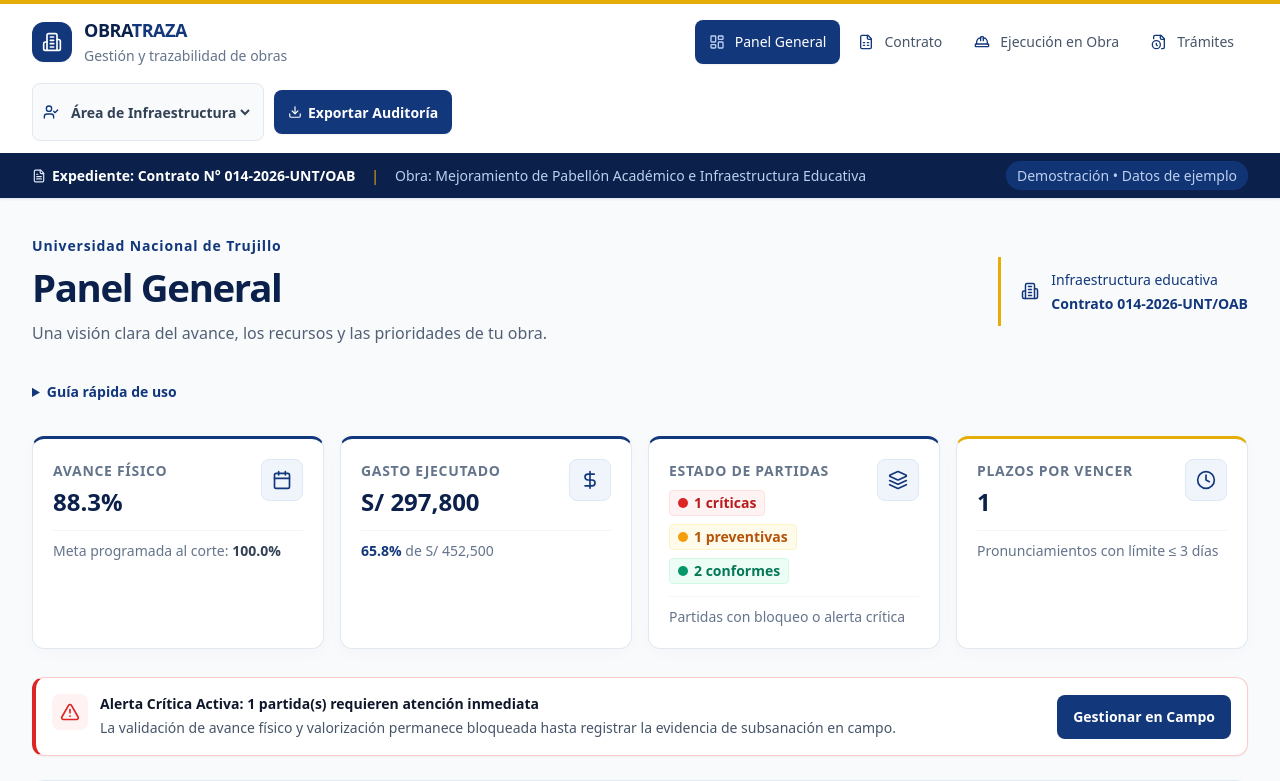
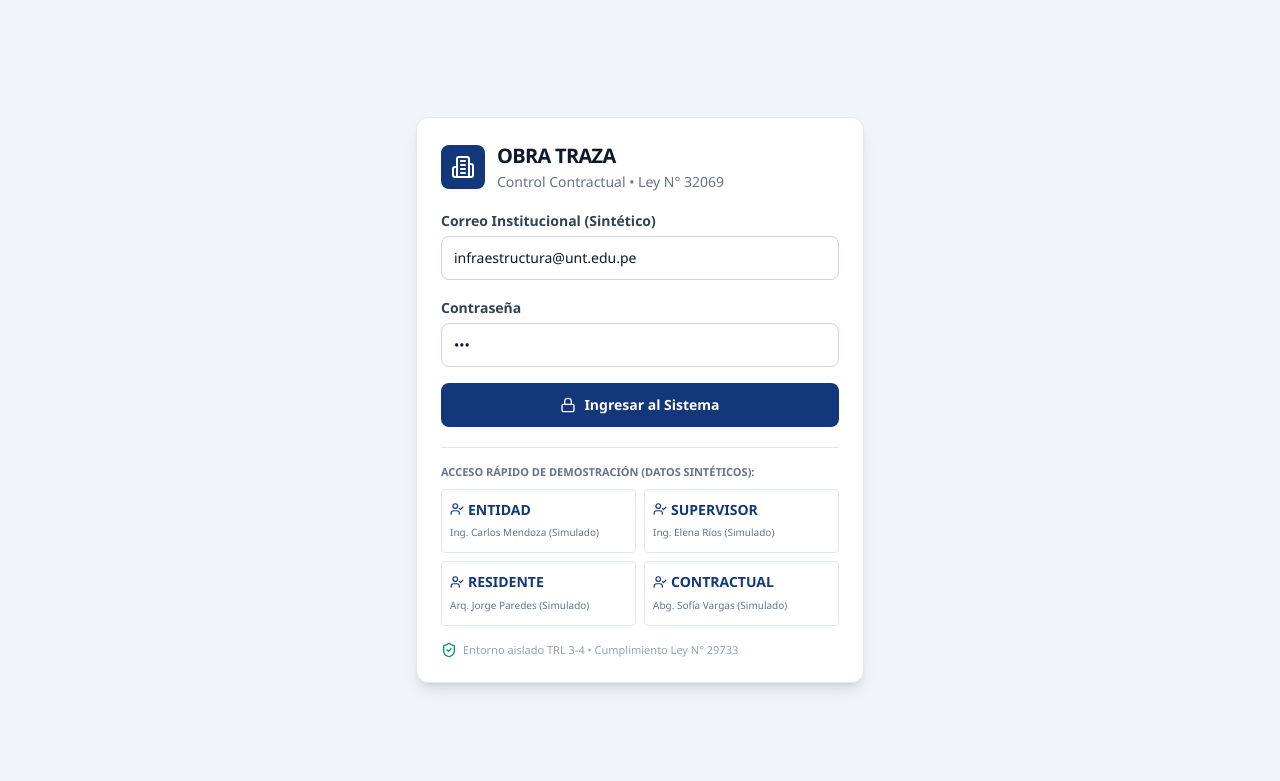
Before and after one commit to RERRl11/obra-traza-mvp, a React (Vite) app: page / in a window 1280 px wide. Shown: the top 781 px of the page. Built offline with nearby package versions, Linux system fonts and the light colour scheme; the HTML template or start-up script is replaced by a standard one.

Commit message:
Agrega login y persistencia de datos

```diff
--- a/src/App.jsx
+++ b/src/App.jsx
@@ -19,8 +19,27 @@ import {
   FileText,
   Layers,
   Scale,
-  Clock
+  Clock,
+  LogOut
 } from 'lucide-react';
+import LoginScreen from './components/LoginScreen';
+
+function usePersistentState(key, initialValue) {
+  const [state, setState] = React.useState(() => {
+    try {
+      const saved = localStorage.getItem(key);
+      return saved ? JSON.parse(saved) : initialValue;
+    } catch {
+      return initialValue;
+    }
+  });
+
+  React.useEffect(() => {
+    localStorage.setItem(key, JSON.stringify(state));
+  }, [key, state]);
+
+  return [state, setState];
+}
 
 // DATOS SINTÉTICOS INICIALES (Proyecto Simulado: Infraestructura Educativa / Universitaria)
 const INITIAL_PARTIDAS = [
@@ -210,11 +229,12 @@ function evaluarEstadoPartida(p) {
 export default function App() {
   const [notice, setNotice] = useState(null);
   const [activeTab, setActiveTab] = useState('dashboard');
-  const [rolActivo, setRolActivo] = useState('Área de Infraestructura (Entidad)');
-  const [partidas, setPartidas] = useState(INITIAL_PARTIDAS);
-  const [validacionesDoc, setValidacionesDoc] = useState(INITIAL_VALIDACIONES_DOC);
-  const [tramites, setTramites] = useState(INITIAL_TRAMITES);
-  const [bitacora, setBitacora] = useState(INITIAL_BITACORA);
+  const [usuarioActual, setUsuarioActual] = useState(null);
+  const [rolActivo, setRolActivo] = useState('Área de Infraestructura / Entidad');
+  const [partidas, setPartidas] = usePersistentState('obra-traza-partidas', INITIAL_PARTIDAS);
+  const [validacionesDoc, setValidacionesDoc] = usePersistentState('obra-traza-validaciones-doc', INITIAL_VALIDACIONES_DOC);
+  const [tramites, setTramites] = usePersistentState('obra-traza-tramites', INITIAL_TRAMITES);
+  const [bitacora, setBitacora] = usePersistentState('obra-traza-bitacora', INITIAL_BITACORA);
 
   // Estados Módulo 2 (Campo)
   const [selectedPartida, setSelectedPartida] = useState('03.02');
@@ -405,6 +425,17 @@ export default function App() {
     { id: 'tramites', label: 'Trámites', sub: 'Plazos Legales', icon: FileClock }
   ];
 
+  if (!usuarioActual) {
+    return (
+      <LoginScreen
+        onLogin={(usuario) => {
+          setUsuarioActual(usuario);
+          setRolActivo(usuario.etiquetaRol);
+        }}
+      />
+    );
+  }
+
   return (
     <div className="min-h-screen flex flex-col bg-slate-50 text-slate-800 font-sans">
       {/* =====================================================================
@@ -469,12 +500,22 @@ export default function App() {
                   aria-label="Seleccionar rol de usuario"
                   className="bg-transparent text-xs font-semibold text-slate-700 focus:outline-none cursor-pointer"
                 >
-                  <option value="Área de Infraestructura (Entidad)">Área de Infraestructura</option>
-                  <option value="Ing. Carlos Mendoza (Supervisor)">Supervisor de Obra</option>
-                  <option value="Ing. María Torres (Residente)">Residente de Obra</option>
-                  <option value="Abg. Luis Rojas (Gestión Contractual)">Gestión Contractual</option>
+                  <option value="Área de Infraestructura / Entidad">Área de Infraestructura</option>
+                  <option value="Supervisor de Obra">Supervisor de Obra</option>
+                  <option value="Residente de Obra">Residente de Obra</option>
+                  <option value="Gestión Contractual">Gestión Contractual</option>
                 </select>
               </div>
+
+              <button
+                onClick={() => setUsuarioActual(null)}
+                aria-label={`Cerrar sesión de ${usuarioActual.nombre}`}
+                title="Cerrar sesión"
+                className="flex items-center gap-1.5 border border-slate-200 hover:bg-slate-50 text-slate-600 text-xs font-semibold px-3 py-2 rounded-lg transition cursor-pointer"
+              >
+                <LogOut className="w-3.5 h-3.5" />
+                <span className="hidden md:inline">Salir</span>
+              </button>
 
               <button
                 onClick={handleExportarReporte}
--- /dev/null
+++ b/src/components/LoginScreen.jsx
@@ -0,0 +1,100 @@
+import React, { useState } from 'react';
+import { ShieldCheck, Lock, UserCheck, Building2 } from 'lucide-react';
+import { USUARIOS_SINTETICOS } from '../data/mockUsers';
+
+export default function LoginScreen({ onLogin }) {
+  const [email, setEmail] = useState('infraestructura@unt.edu.pe');
+  const [password, setPassword] = useState('123');
+  const [error, setError] = useState('');
+
+  const handleSubmit = (e) => {
+    e.preventDefault();
+    const encontrado = USUARIOS_SINTETICOS.find(
+      (u) => u.usuario === email.trim() && u.password === password
+    );
+    if (!encontrado) {
+      setError('Credenciales inválidas. Usa uno de los perfiles sintéticos.');
+      return;
+    }
+    onLogin(encontrado);
+  };
+
+  return (
+    <div className="min-h-screen bg-slate-100 flex items-center justify-center p-4">
+      <div className="max-w-md w-full bg-white rounded-xl shadow-lg border border-slate-200 p-6">
+        <div className="flex items-center gap-3 mb-4">
+          <div className="p-2.5 bg-blue-900 text-white rounded-lg">
+            <Building2 className="w-6 h-6" />
+          </div>
+          <div>
+            <h1 className="text-xl font-bold text-slate-900">OBRA TRAZA</h1>
+            <p className="text-xs text-slate-500">Control Contractual • Ley N° 32069</p>
+          </div>
+        </div>
+
+        <form onSubmit={handleSubmit} className="space-y-4">
+          <div>
+            <label className="block text-xs font-semibold text-slate-700 mb-1">
+              Correo Institucional (Sintético)
+            </label>
+            <input
+              type="email"
+              value={email}
+              onChange={(e) => setEmail(e.target.value)}
+              className="w-full px-3 py-2 border border-slate-300 rounded-lg text-sm"
+              required
+            />
+          </div>
+
+          <div>
+            <label className="block text-xs font-semibold text-slate-700 mb-1">
+              Contraseña
+            </label>
+            <input
+              type="password"
+              value={password}
+              onChange={(e) => setPassword(e.target.value)}
+              className="w-full px-3 py-2 border border-slate-300 rounded-lg text-sm"
+              required
+            />
+          </div>
+
+          {error && <p className="text-xs text-red-600 font-medium">{error}</p>}
+
+          <button
+            type="submit"
+            className="w-full bg-blue-900 hover:bg-blue-800 text-white font-semibold py-2.5 rounded-lg text-sm flex items-center justify-center gap-2"
+          >
+            <Lock className="w-4 h-4" /> Ingresar al Sistema
+          </button>
+        </form>
+
+        <div className="mt-5 pt-4 border-t border-slate-200">
+          <p className="text-[11px] font-semibold text-slate-500 uppercase mb-2">
+            Acceso rápido de demostración (Datos Sintéticos):
+          </p>
+          <div className="grid grid-cols-2 gap-2">
+            {USUARIOS_SINTETICOS.map((u) => (
+              <button
+                key={u.id}
+                type="button"
+                onClick={() => onLogin(u)}
+                className="text-left p-2 rounded border border-slate-200 hover:border-blue-600 hover:bg-blue-50 transition text-xs"
+              >
+                <div className="font-bold text-blue-900 flex items-center gap-1">
+                  <UserCheck className="w-3.5 h-3.5" /> {u.rol}
+                </div>
+                <div className="text-[10px] text-slate-500 truncate">{u.nombre}</div>
+              </button>
+            ))}
+          </div>
+        </div>
+
+        <div className="mt-4 flex items-center gap-1.5 text-[11px] text-slate-400">
+          <ShieldCheck className="w-4 h-4 text-emerald-600 shrink-0" />
+          <span>Entorno aislado TRL 3-4 • Cumplimiento Ley N° 29733</span>
+        </div>
+      </div>
+    </div>
+  );
+}
--- /dev/null
+++ b/src/data/mockUsers.js
@@ -0,0 +1,38 @@
+export const USUARIOS_SINTETICOS = [
+  {
+    id: 'USR-01',
+    usuario: 'infraestructura@unt.edu.pe',
+    password: '123',
+    nombre: 'Ing. Carlos Mendoza (Simulado)',
+    rol: 'ENTIDAD',
+    etiquetaRol: 'Área de Infraestructura / Entidad',
+    permisos: ['VER_TODO', 'APROBAR_TRAMITE', 'EXPORTAR_CSV']
+  },
+  {
+    id: 'USR-02',
+    usuario: 'supervisor@obra.pe',
+    password: '123',
+    nombre: 'Ing. Elena Ríos (Simulado)',
+    rol: 'SUPERVISOR',
+    etiquetaRol: 'Supervisor de Obra',
+    permisos: ['VALIDAR_CALIDAD', 'LEVANTAR_BLOQUEO', 'OPINAR_TRAMITE']
+  },
+  {
+    id: 'USR-03',
+    usuario: 'residente@contratista.pe',
+    password: '123',
+    nombre: 'Arq. Jorge Paredes (Simulado)',
+    rol: 'RESIDENTE',
+    etiquetaRol: 'Residente de Obra',
+    permisos: ['REGISTRAR_AVANCE', 'REPORTAR_INCIDENCIA', 'SOLICITAR_TRAMITE']
+  },
+  {
+    id: 'USR-04',
+    usuario: 'contratos@unt.edu.pe',
+    password: '123',
+    nombre: 'Abg. Sofía Vargas (Simulado)',
+    rol: 'CONTRACTUAL',
+    etiquetaRol: 'Gestión Contractual',
+    permisos: ['CONTROL_PLAZOS', 'VER_AUDITORIA', 'EXPORTAR_CSV']
+  }
+];
```
